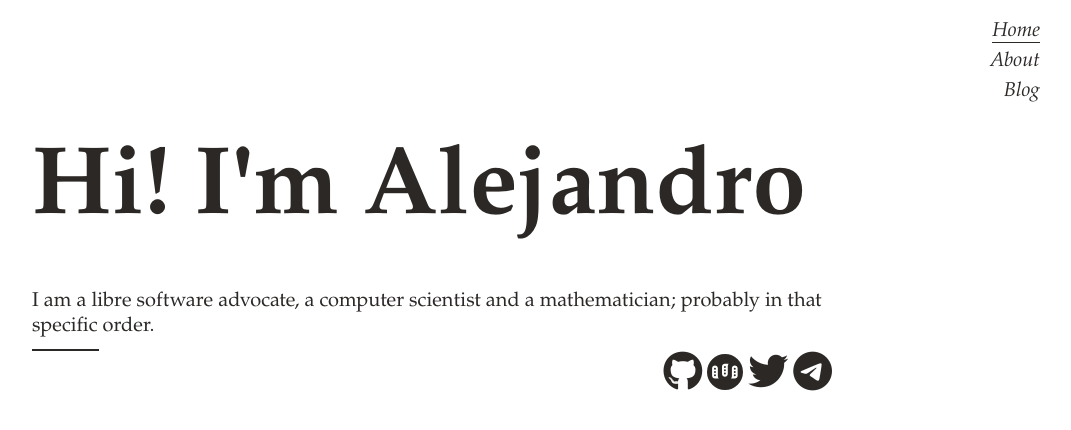
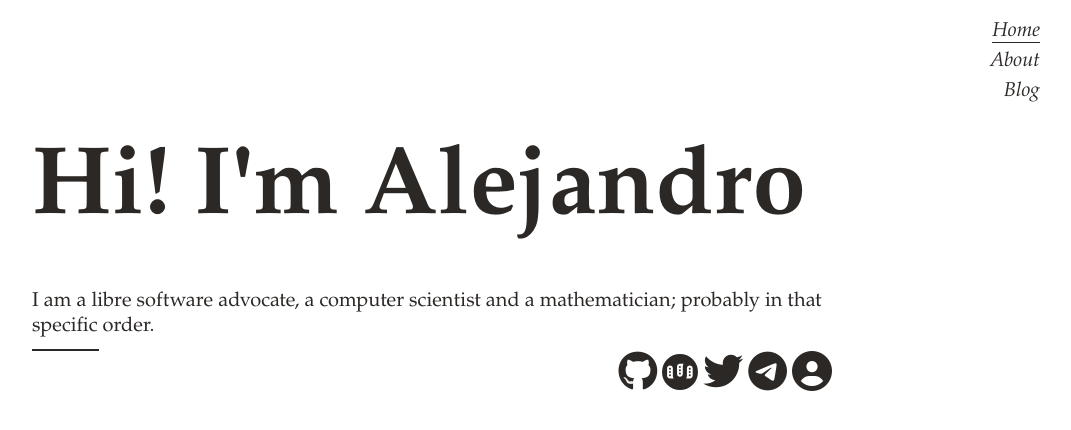
Before and after one commit to agarciamontoro/agarciamontoro.github.io, a Jekyll site: the page built from index.md, in a window 1280 px wide. Shown: the top 430 px of the page, without its empty margins (208-1279 px from the left). Built offline with Jekyll 4.4.1, drawn with Linux system fonts in a browser that asks for light colours; nearby versions of some CDN libraries.

```diff
--- a/_config.yml
+++ b/_config.yml
@@ -27,6 +27,7 @@ github_username:   agarciamontoro
 mastodon_username: xiroux
 mastodon_instance: kosmos.social
 telegram_username: agarciamontoro
+email:             alejandro *dot* garciamontoro *at* gmail *dot* com
 
 # Build settings
 markdown: kramdown
--- a/_layouts/home.html
+++ b/_layouts/home.html
@@ -21,6 +21,7 @@
                 <a class="no-underline" href="http://{{ site.mastodon_instance }}/@{{ site.mastodon_username }}">{% include mastodon_logo.svg %}</a>
                 <a class="no-underline" href="http://twitter.com/{{ site.twitter_username }}"><i class="fa fa-twitter fa-2x"></i></a>
                 <a class="no-underline" href="https://t.me/{{ site.telegram_username }}"><i class="fa fa-telegram fa-2x"></i></a>
+                <a class="no-underline" href="mailto:{{ site.email }}"><i class="fa fa-user-circle fa-2x"></i></a>
             </p>
         </div>
     </div>
```
